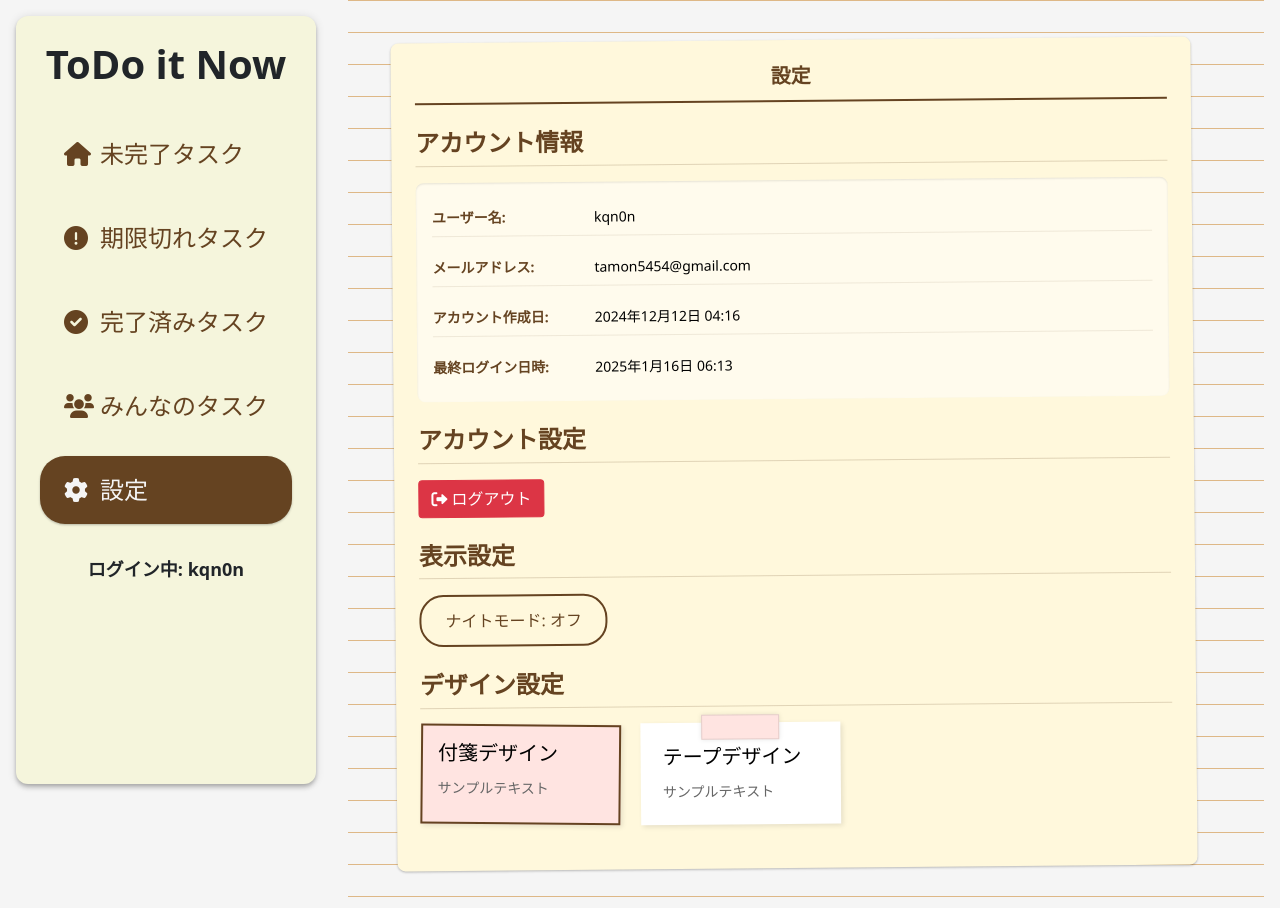
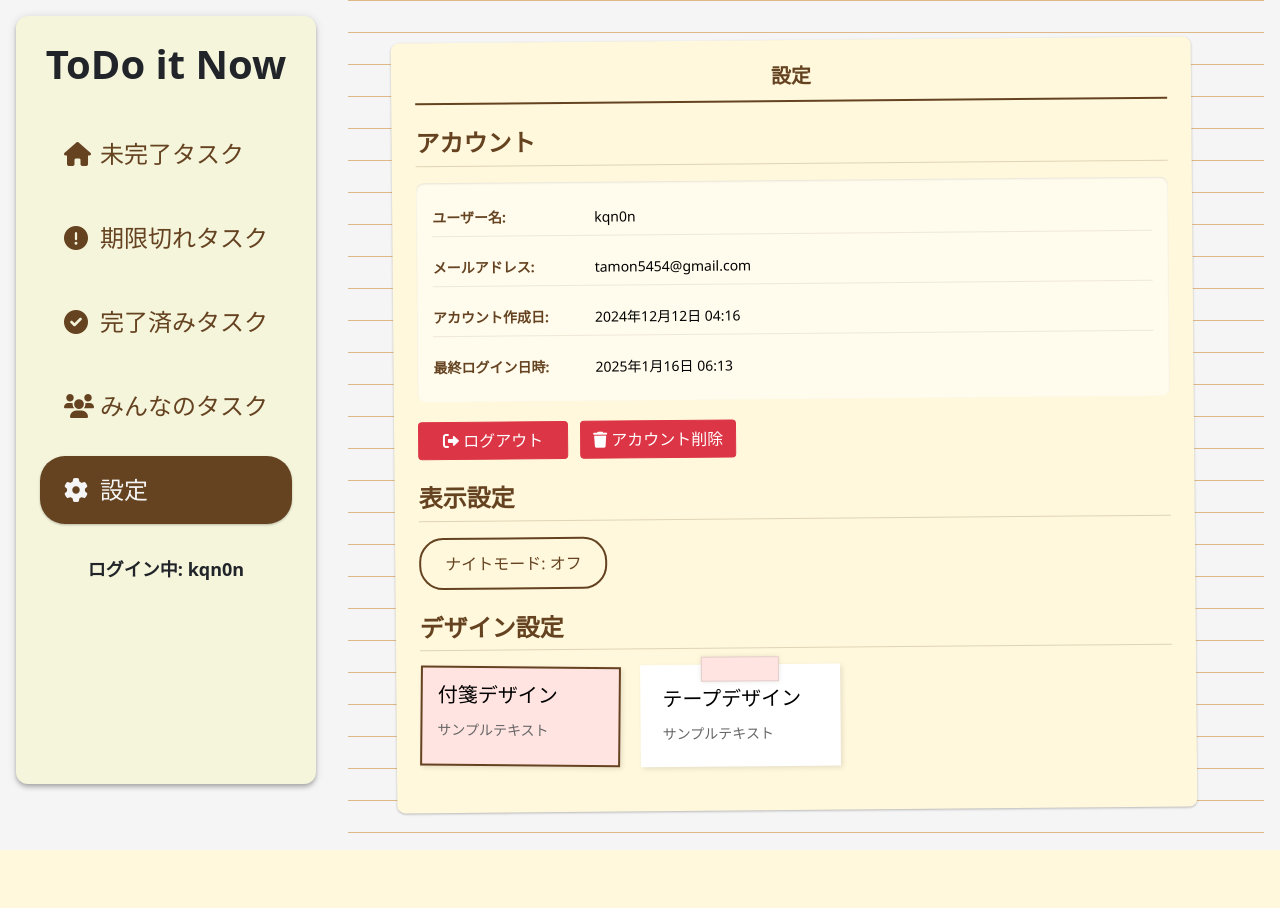
Before and after one commit to Kamon-Tahara-504/ToDo-it-Now, a Django app: page /settings/ in a window 1280 px wide. After the commit the page ends 850 px from the top, so only its background shows below. Run offline with Django 5.2, Linux system fonts and the light colour scheme; a user stored in the database is signed in.

Commit message:
feat: アカウント削除機能実装

```diff
--- a/tasks/static/css/settings.css
+++ b/tasks/static/css/settings.css
@@ -86,6 +86,26 @@
 .account-info-empty {
     color: var(--text-gray);
     font-style: italic;
+}
+
+/* アカウントアクション */
+.account-info {
+    margin-bottom: var(--spacing-5);
+}
+
+.account-actions {
+    display: flex;
+    flex-direction: row;
+    gap: var(--spacing-3);
+    flex-wrap: wrap;
+    margin-top: var(--spacing-4);
+}
+
+.account-actions .btn {
+    flex: 0 1 auto;
+    min-width: 150px;
+    max-width: 250px;
+    width: auto;
 }
 
 .settings-section {
--- a/tasks/static/js/settings.js
+++ b/tasks/static/js/settings.js
@@ -53,11 +53,53 @@ function initDesignRadios() {
 }
 
 /**
+ * アカウント削除モーダルの初期化
+ */
+function initDeleteAccountModal() {
+    const deleteAccountModal = document.getElementById('deleteAccountModal');
+    const openButton = document.getElementById('openDeleteAccountModal');
+    const cancelButton = document.getElementById('cancelDeleteAccount');
+    const closeButton = deleteAccountModal?.querySelector('.close-validation');
+
+    if (!deleteAccountModal) return;
+
+    // モーダルを開く
+    if (openButton) {
+        openButton.addEventListener('click', function(e) {
+            e.preventDefault();
+            deleteAccountModal.style.display = 'flex';
+        });
+    }
+
+    // キャンセルボタンでモーダルを閉じる
+    if (cancelButton) {
+        cancelButton.addEventListener('click', function() {
+            deleteAccountModal.style.display = 'none';
+        });
+    }
+
+    // 閉じるボタンでモーダルを閉じる
+    if (closeButton) {
+        closeButton.addEventListener('click', function() {
+            deleteAccountModal.style.display = 'none';
+        });
+    }
+
+    // モーダル外クリックで閉じる
+    deleteAccountModal.addEventListener('click', function(e) {
+        if (e.target === deleteAccountModal) {
+            deleteAccountModal.style.display = 'none';
+        }
+    });
+}
+
+/**
  * ページ読み込み時に設定画面の機能を初期化
  */
 document.addEventListener('DOMContentLoaded', function() {
     initNightModeToggle();
     initDesignRadios();
+    initDeleteAccountModal();
 
     // デザインを適用
     if (typeof applyDesign === 'function') {
--- /dev/null
+++ b/tasks/templates/tasks/includes/modals/delete_account_modal.html
@@ -0,0 +1,35 @@
+{% comment %}
+アカウント削除確認モーダル共通パーツ
+使用方法: {% include 'tasks/includes/modals/delete_account_modal.html' %}
+{% endcomment %}
+<div class="validation-modal" id="deleteAccountModal" style="display: none;">
+    <div class="validation-content warning-modal">
+        <button type="button" class="close-validation" aria-label="Close">
+            <i class="fas fa-times"></i>
+        </button>
+        <div class="validation-section">
+            <h6>警告</h6>
+            <div class="validation-item">
+                <p><strong>アカウントを削除しますか？</strong></p>
+                <p>この操作は取り消せません。以下のデータがすべて削除されます：</p>
+                <ul style="text-align: left; margin: 15px 0; padding-left: 20px;">
+                    <li>すべてのタスク</li>
+                    <li>共有設定</li>
+                    <li>アカウント情報</li>
+                </ul>
+                <p style="color: var(--btn-danger); font-weight: bold;">本当に削除してもよろしいですか？</p>
+            </div>
+        </div>
+        <div class="modal-buttons">
+            <form action="{% url 'delete_account' %}" method="POST" id="deleteAccountForm" style="display: inline;">
+                {% csrf_token %}
+                <button type="submit" class="btn btn-danger" id="confirmDeleteAccount">
+                    <i class="fas fa-trash"></i> 削除する
+                </button>
+            </form>
+            <button type="button" class="btn btn-cancel" id="cancelDeleteAccount">
+                <i class="fas fa-times"></i> キャンセル
+            </button>
+        </div>
+    </div>
+</div>
--- a/tasks/templates/tasks/settings/settings.html
+++ b/tasks/templates/tasks/settings/settings.html
@@ -8,9 +8,9 @@
     <div class="settings-sheet">
         <h2 class="settings-title">設定</h2>
 
-        <!-- アカウント情報表示 -->
+        <!-- アカウント -->
         <div class="settings-group">
-            <h3 class="settings-group-title">アカウント情報</h3>
+            <h3 class="settings-group-title">アカウント</h3>
             <div class="account-info">
                 <div class="account-info-item">
                     <span class="account-info-label">ユーザー名:</span>
@@ -43,14 +43,14 @@
                 </div>
                 {% endif %}
             </div>
-        </div>
-
-        <!-- アカウント設定の項目 -->
-        <div class="settings-group">
-            <h3 class="settings-group-title">アカウント設定</h3>
-            <a href="{% url 'logout' %}" class="btn btn-danger">
-                <i class="fas fa-sign-out-alt"></i> ログアウト
-            </a>
+            <div class="account-actions">
+                <a href="{% url 'logout' %}" class="btn btn-danger">
+                    <i class="fas fa-sign-out-alt"></i> ログアウト
+                </a>
+                <button type="button" class="btn btn-danger" id="openDeleteAccountModal">
+                    <i class="fas fa-trash"></i> アカウント削除
+                </button>
+            </div>
         </div>
 
         <!-- ナイトモード切り替えボタン -->
@@ -83,6 +83,9 @@
         </div>
     </div>
 </div>
+
+<!-- アカウント削除確認モーダル -->
+{% include 'tasks/includes/modals/delete_account_modal.html' %}
 {% endblock %}
 
 {% block extra_js %}
--- a/tasks/urls.py
+++ b/tasks/urls.py
@@ -11,6 +11,7 @@ urlpatterns = [
     path('task/<int:task_id>/complete/', tasks.mark_task_as_completed, name='mark_task_as_completed'),
     path('delete/<int:task_id>/', tasks.delete_task, name='delete_task'),
     path('settings/', settings.settings_view, name='settings'),
+    path('settings/delete-account/', settings.delete_account, name='delete_account'),
     path('register/', auth.register, name='register'),
     path('login/', auth.user_login, name='login'),
     path('logout/', auth.user_logout, name='logout'),
--- a/tasks/views/settings.py
+++ b/tasks/views/settings.py
@@ -1,4 +1,6 @@
-from django.shortcuts import render
+from django.shortcuts import render, redirect
+from django.contrib.auth import logout
+from django.contrib import messages
 from django.http import HttpRequest, HttpResponse
 from tasks.decorators import login_required_with_cache
 
@@ -12,3 +14,22 @@ def settings_view(request: HttpRequest) -> HttpResponse:
         'last_login': user.last_login,
     }
     return render(request, 'tasks/settings/settings.html', context)
+
+@login_required_with_cache
+def delete_account(request: HttpRequest) -> HttpResponse:
+    """アカウント削除処理"""
+    if request.method == 'POST':
+        user = request.user
+        username = user.username
+
+        # ユーザーを削除（関連するタスクもCASCADEで削除される）
+        user.delete()
+
+        # ログアウト処理
+        logout(request)
+
+        messages.success(request, f'アカウント「{username}」が削除されました。')
+        return redirect('login')
+
+    # GETリクエストの場合は設定画面にリダイレクト
+    return redirect('settings')
```
